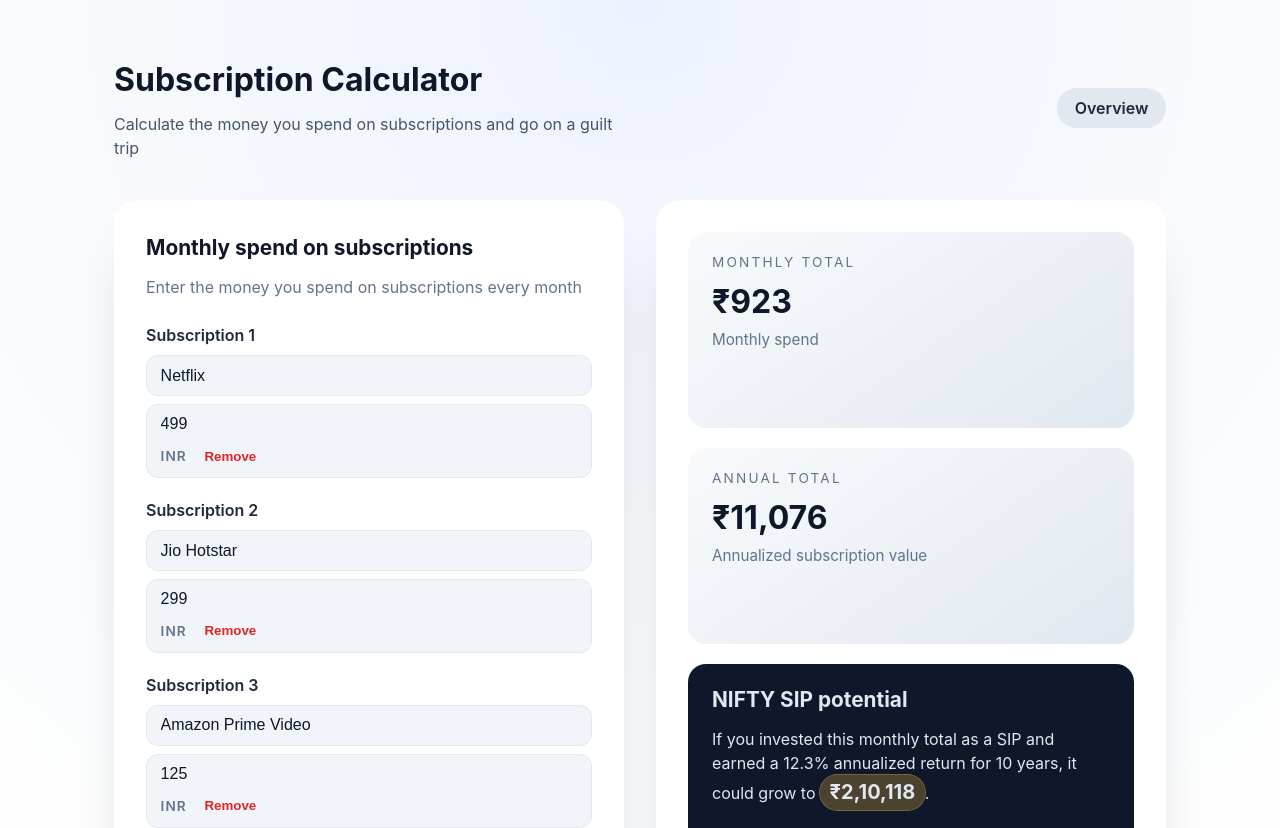
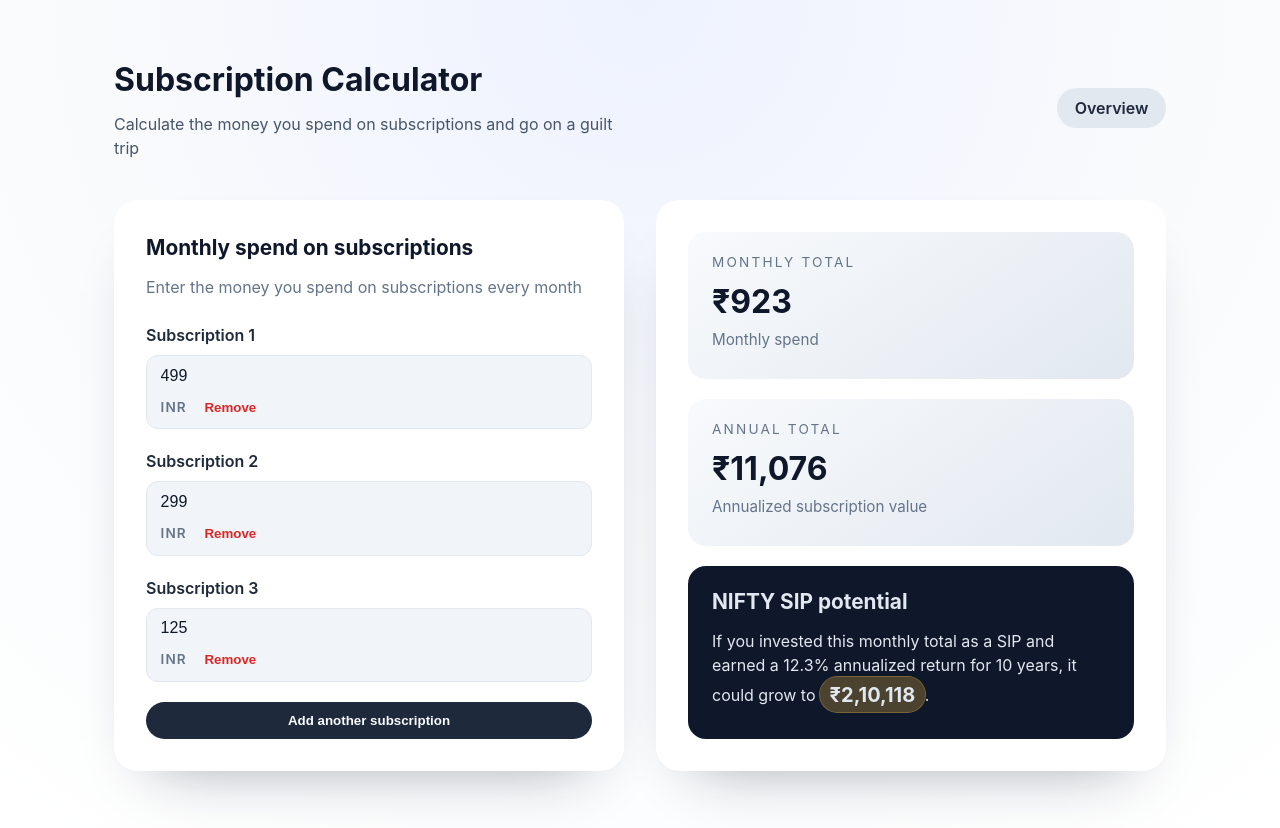
Before and after one commit to RakshithNM/subscription-calculator, a Vue app: page / in a window 1280 px wide. Shown: the top 828 px of the page. Built offline with nearby package versions, Linux system fonts and the light colour scheme.

Commit message:
Remove subscription label input

```diff
--- a/src/stores/subscription.ts
+++ b/src/stores/subscription.ts
@@ -2,8 +2,7 @@
 
 export const useSubscriptionStore = defineStore('subscription', {
   state: () => ({
-    amounts: [499, 299, 125],
-    labels: ['Netflix', 'Jio Hotstar', 'Amazon Prime Video'] as string[]
+    amounts: [499, 299, 125]
   }),
   getters: {
     monthlyAddOnsTotal: (state) =>
@@ -18,12 +17,10 @@
   actions: {
     addAmount() {
       this.amounts.push(0);
-      this.labels.push('');
     },
     removeAmount(index: number) {
       if (this.amounts.length > 1) {
         this.amounts.splice(index, 1);
-        this.labels.splice(index, 1);
       }
     }
   }
--- a/src/views/HomeView.vue
+++ b/src/views/HomeView.vue
@@ -6,20 +6,12 @@
         <p class="panel__subtitle">Enter the money you spend on subscriptions every month</p>
 
         <form class="form">
-          <label
+          <div
             v-for="(amount, index) in store.amounts"
             :key="`amount-${index}`"
             class="form__field"
           >
             <span>Subscription {{ index + 1 }}</span>
-            <div class="form__control" :class="{ 'form__control--invalid': isLabelEmpty(index) }">
-              <input
-                :value="labelValue(index)"
-                type="text"
-                placeholder="Label (e.g. Netflix)"
-                @input="updateLabel(index, $event)"
-              />
-            </div>
             <div class="form__control">
               <input
                 :value="formatAmountInput(amount)"
@@ -38,7 +30,7 @@
                 Remove
               </button>
             </div>
-          </label>
+          </div>
 
           <button class="form__button" type="button" @click="store.addAmount">
             Add another subscription
@@ -93,14 +85,6 @@
 const formatCurrency = (value: number) => formatter.format(value);
 const formatAmountInput = (value: number) => inputFormatter.format(Math.max(0, Math.round(value)));
 
-const labelValue = (index: number) => store.labels[index] ?? '';
-const isLabelEmpty = (index: number) => !labelValue(index).trim();
-
-const updateLabel = (index: number, event: Event) => {
-  const target = event.target as HTMLInputElement;
-  store.labels[index] = target.value;
-};
-
 const parseAmountInput = (value: string) => {
   const trimmed = value.trim();
   if (!trimmed || trimmed.startsWith('-')) {
```
